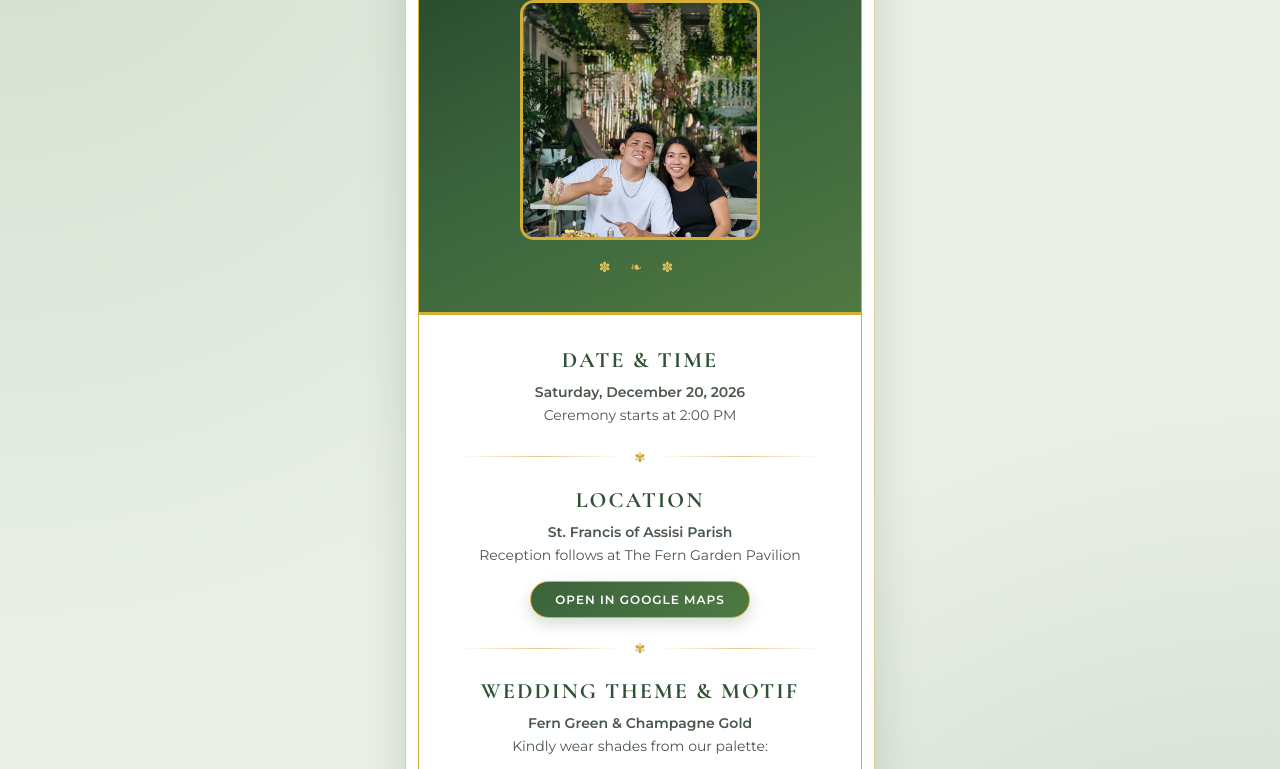
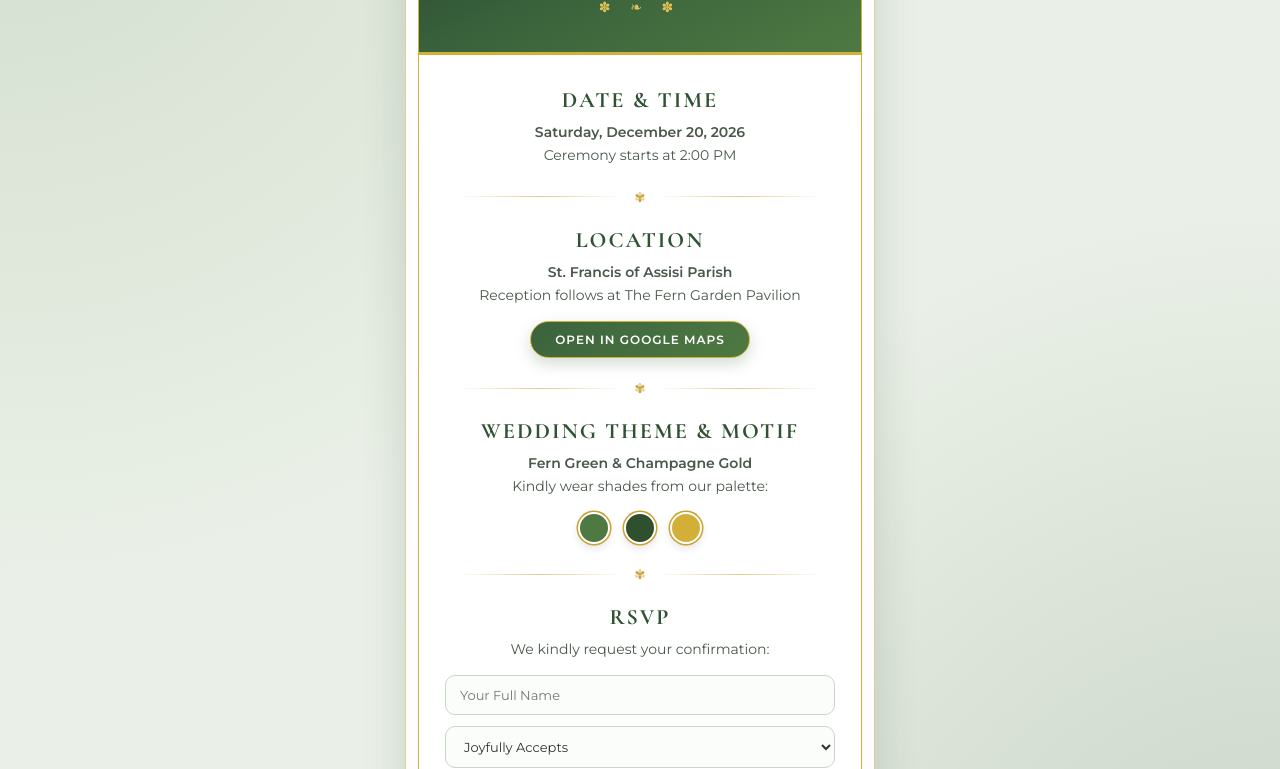
Before and after one commit to astillojancelle21-cyber/jemstter-cristine-wedding, a plain HTML site: page index.html in a window 1280 px wide. Shown: the part 207-976 px from the top of the page. Drawn offline with nearby package versions, Linux system fonts and the light colour scheme.

Commit message:
Update index.html

```diff
--- a/index.html
+++ b/index.html
@@ -16,7 +16,6 @@
                     <span class="badge">Together with their families</span>
                     <p class="subtitle">Request the honor of your presence at the wedding of</p>
                     <h1 class="couple-name" id="displayCouple">Jemstter &amp; Cristine</h1>
-                    <img src="cd31b358-2858-4b43-a8e0-f83577552da1.jfif" alt="Jemstter and Cristine" class="invite-pic">
                     <div class="flourish">&#10045; &#10087; &#10045;</div>
                 </div>
 
```
